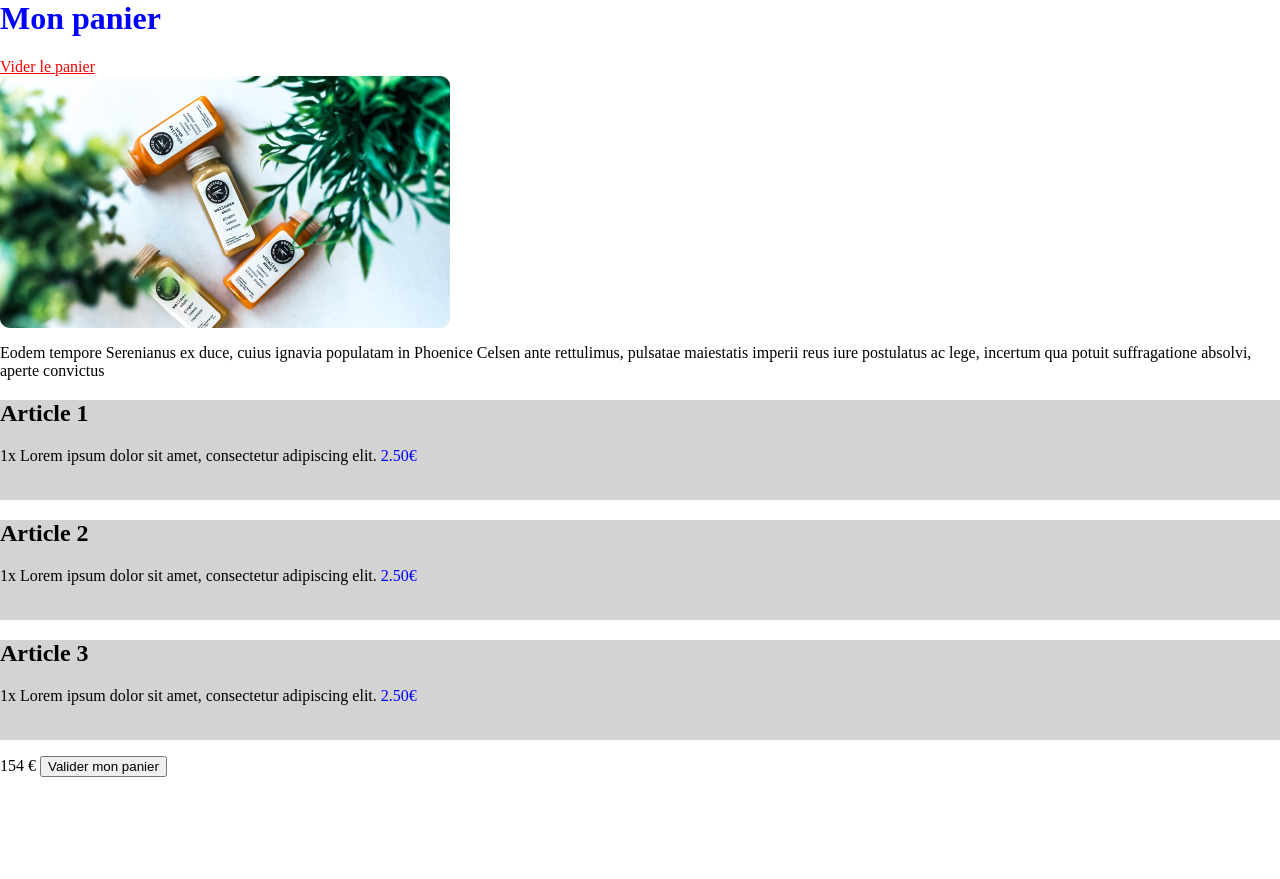
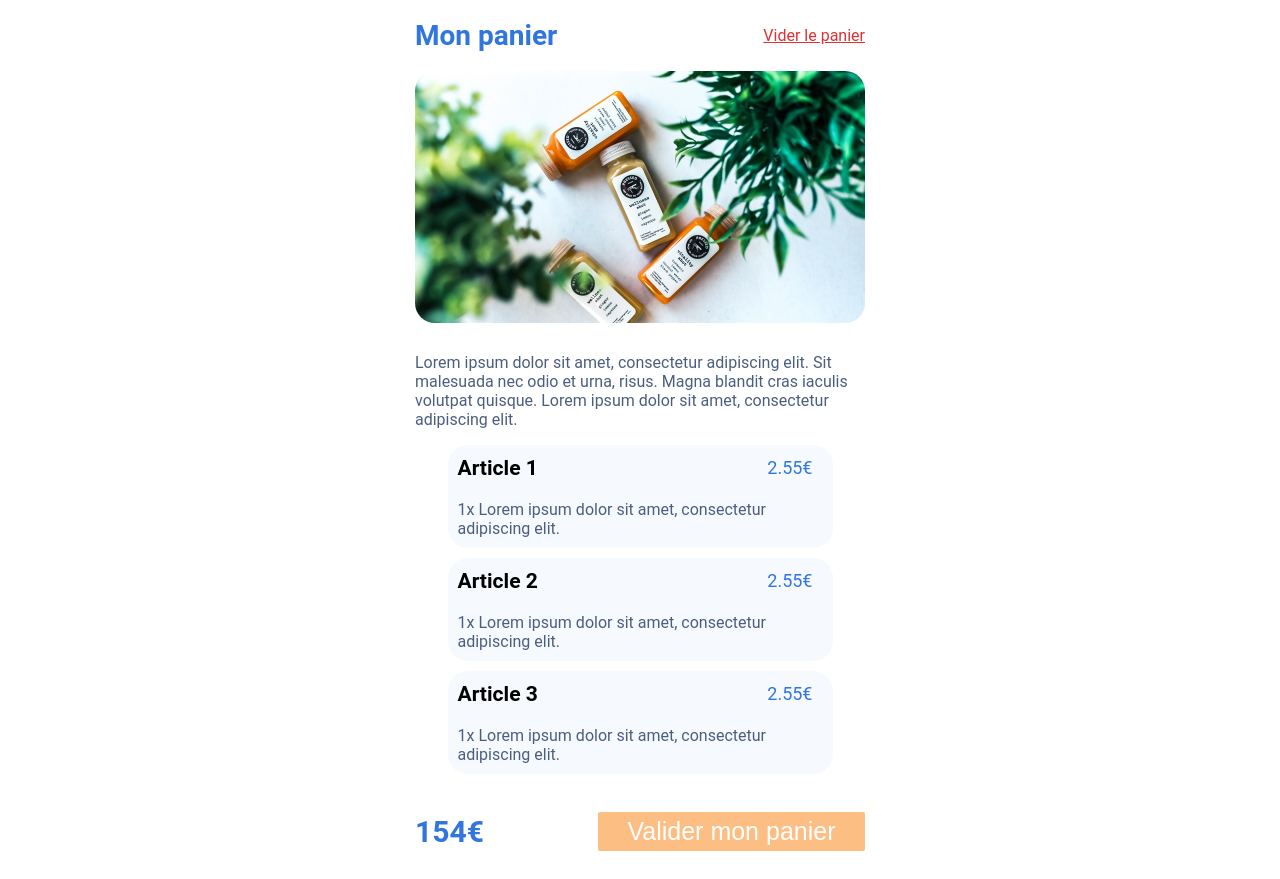
Before and after one commit to evachbg/mon-panier, a plain HTML site: page index.html in a window 1280 px wide. Before the commit the page ends 800 px from the top, so only its background shows below. Drawn offline with Linux system fonts and the light colour scheme.

Commit message:
scss plutôt ok

```diff
--- /dev/null
+++ b/assets/css/styles.css
@@ -0,0 +1,75 @@
+html,body{
+    font-size: 16px;
+    padding: 0;
+    margin: 0;
+    width: 100%;
+    height: 100%;
+}
+
+section, header, footer{
+    max-width: 450px;
+    margin: auto;
+}
+
+header{
+    display: flex;
+}
+header h1{
+    color: blue;
+    font-family: "Roboto", sans-serif;
+    font-size: 28px;
+    }
+header a{
+    margin-left: auto;
+    color: crimson;
+    font-family: "Roboto", sans-serif;
+    font-size: 16px;
+}
+
+section.content{
+    max-width: 450px;
+    margin: auto;
+    font-size: 16px;
+}
+.content img{
+      margin: auto;
+}
+.content p{
+    max-width: 450px;
+    margin: auto;
+    font-family: "Gill Sans", sans-serif;
+}
+
+section.list{
+
+}
+.list .l-item{
+    max-width: 350px;
+    margin: auto;
+}
+.l-item .li-header{
+    display: flex;
+    align-items: center;
+    font-family: "Gill Sans", sans-serif;
+}
+.l-item .li-header h3{}
+.l-item .li-header p{
+    color: darkblue;
+    margin-left: auto;
+    font-family: "Gill Sans", sans-serif;
+}
+.l-item .li-text{}
+
+footer{
+    display: flex;
+    align-items: center;
+    max-width: 450px;
+}
+footer p{
+    font-size: 30px;
+    color: blue;
+    font-family: "Roboto", sans-serif;
+}
+footer button{
+      align-items: right;
+}
--- a/index.html
+++ b/index.html
@@ -1,31 +1,47 @@
-<link rel="stylesheet" href="styles.css">
-<body>
-    <div>
-        <h1>Mon panier</h1>
-        <a href="www.google.fr">Vider le panier</a>
-     </div>
-     <div>
-         <img src="assets/produit.jpg" alt=""> <p></p>
-         <txt>Eodem tempore Serenianus ex duce, cuius ignavia populatam in Phoenice Celsen ante rettulimus, pulsatae maiestatis imperii reus iure postulatus ac lege, incertum qua potuit suffragatione absolvi, aperte convictus</txt>
-     </div>
-    <div>
-        <section class="Article">
-            <h2>Article 1</h2>
-            <txt>1x Lorem ipsum dolor sit amet, consectetur adipiscing elit.</txt>
-            <txt id="price">2.50€</txt>
+
+<html>
+    <head>
+        <title>TP</title>
+        <meta charset="UTF-8">
+        <meta http-equiv="X-UA-Compatible" content="IE=edge">
+        <meta name="viewport" content="width=device-width, initial-scale=1.0">
+        <link rel="stylesheet" href="main.css">
+    </head>
+    <body>
+        <header>
+                <h1>Mon panier</h1>
+                <a href="#">Vider le panier</a>
+        </header>
+        <section class="content">
+            <img src="assets/produit.jpg">
+            <p>Lorem ipsum dolor sit amet, consectetur adipiscing elit. Sit malesuada nec odio et urna, risus. Magna blandit cras iaculis volutpat quisque. Lorem ipsum dolor sit amet, consectetur adipiscing elit.</p>
         </section>
-        <section>
-            <h2>Article 2</h2>
-            <txt>1x Lorem ipsum dolor sit amet, consectetur adipiscing elit.</txt>
-            <txt id="price">2.50€</txt>
+        <section class="list">
+            <div class="l-item" id="item1">
+                <div class="li-header">
+                    <h3>Article 1</h3>
+                    <p>2.55€</p>
+                </div>
+                <p class="li-text">1x Lorem ipsum dolor sit amet, consectetur adipiscing elit.</p>
+            </div>
+            <div class="l-item" id="item2">
+                <div class="li-header">
+                    <h3>Article 2</h3>
+                    <p>2.55€</p>
+                </div>
+                <p class="li-text">1x Lorem ipsum dolor sit amet, consectetur adipiscing elit.</p>
+            </div>
+            <div class="l-item" id="item3">
+                <div class="li-header">
+                    <h3>Article 3</h3>
+                    <p>2.55€</p>
+                </div>
+                <p class="li-text">1x Lorem ipsum dolor sit amet, consectetur adipiscing elit.</p>
+            </div>
         </section>
-            <section>
-            <h2>Article 3</h2>
-            <txt>1x Lorem ipsum dolor sit amet, consectetur adipiscing elit.</txt>
-            <txt id="price">2.50€</txt>
-        </section>
-        <p></p>
-        <txt id="total">154 €</txt>
-        <button id="valid">Valider mon panier</button>
-    </div>
-</body>
+        <footer>
+            <p class="f-totalamount">154€</p>
+            <button class="f-action" type="button"> Valider mon panier </button>
+        </footer>
+    </body>
+</html>
--- /dev/null
+++ b/main.scss
@@ -0,0 +1,111 @@
+$primary : #3176DE;
+$secondary : #DE3131;
+$tercary : #4C5E80;
+$buttoncolor : #FDBE83;
+
+html, body{
+    font-size: 16px;
+    padding: 0;
+    margin: 0;
+    max-width: 100%;
+    height: 100%;
+    font-family: 'Roboto';
+}
+
+header {
+    margin : auto;
+    display:flex;
+    align-items: center;
+    width : 450px;
+
+    h1 {
+        margin-right: auto;
+        color : $primary;
+        font-size: 28px;
+    }
+
+    a {
+        margin-left: auto;
+        color : $secondary;
+    }
+}
+
+section {
+    margin : auto;
+    width: 450px;
+}
+
+.content {
+
+    img {
+        width : 450px;
+        border-radius: 20px;
+        margin : auto;
+    }
+
+    p {
+        color : $tercary;
+        margin-top : 30px;
+    }
+
+}
+
+.list {
+    margin : auto;
+
+    .l-item {
+        margin : 10px auto;
+        width: 355px;
+        padding:10 20 10 10;
+        border-radius: 20px;
+        background-color: #F6F9FE;
+
+        .li-header {
+            height: auto;
+            font-size : 18px;
+            display:flex;
+            align-items: center;
+
+            h3 {
+                margin: 0 0 10 0;
+                margin-right: auto;
+            }
+
+            p {
+                margin: 0 0 10 0;
+                color : $primary;
+                margin-left: auto;
+            }
+        }
+
+        .li-text {
+            color :$tercary;
+            margin : 10 0 0 0;
+        }
+    }
+}
+
+footer {
+    margin : auto;
+    display:flex;
+    align-items: center;
+    width: 450px;
+
+        p {
+            font-size: 30;
+            color : $primary;
+            font-weight: bold;
+            margin-right: auto;
+        }
+
+        button {
+            margin-left: auto;
+            width : 267;
+            height: 39;
+            background-color: $buttoncolor;
+            font-size : 25;
+            color:white;
+            border-radius : 2px;
+            border:none;
+        }
+}
--- a/styles.css
+++ /dev/null
@@ -1,14 +0,0 @@
-html, body{
-    font-size: 16px;
-    padding: 0;
-    margin: 0;
-    width: 100%;
-    height: 100%;
-}
-h1{color: blue;}
-a{color: red;}
-#price{color: blue;}
-section{
-    background-color:lightgrey;
-    height: 100px;
-#total{font-size: 20px;}
```
Also changed, not shown: main.css (added), 1 other file.
